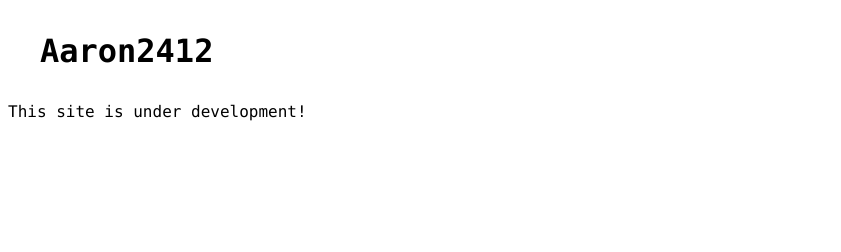
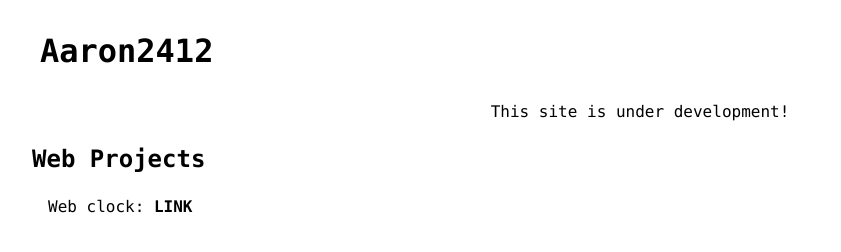
Before and after one commit to Aaron2412/aaron2412.github.io, a plain HTML site: page index.html in a window 1280 px wide. Shown: the whole page, without its empty margins (0-841 px from the left). Drawn offline with Linux system fonts and the light colour scheme.

Commit message:
Update index.html

```diff
--- a/index.html
+++ b/index.html
@@ -6,18 +6,34 @@
 </head>
 <body class="back">
     <h1 class="headline">Aaron2412</h1>
-    <centering>This site is under development!</centerting>
+    <div style="text-align: center;">This site is under development!</div>
+    <h2 class="headline">Web Projects</h2>
+    <div class="link">
+        <ul>
+        <li>Web clock: </li>
+        <li><a href="aaron2412.github.io/a-web-clock-test">LINK</a></li>
+        </ul>
+    </div>
 </body>
 <style type="text/css">
+a {text-decoration: none;}
 * {font-family: Menlo}
 .headline {
     margin: 1em;
 }
+.link li {
+    display: inline;
+}
+.link li a {
+    font-weight: bold;
+}
 @media (prefers-color-scheme: dark) {
     .back { background-color: black; color: white;}
+    .link li a {color: white;}
 }
 @media (prefers-color-scheme: light) {
     .back { background-color: white; color: black;}
+    .link li a {color: black;}
 }
 </style>
 </html>
```
